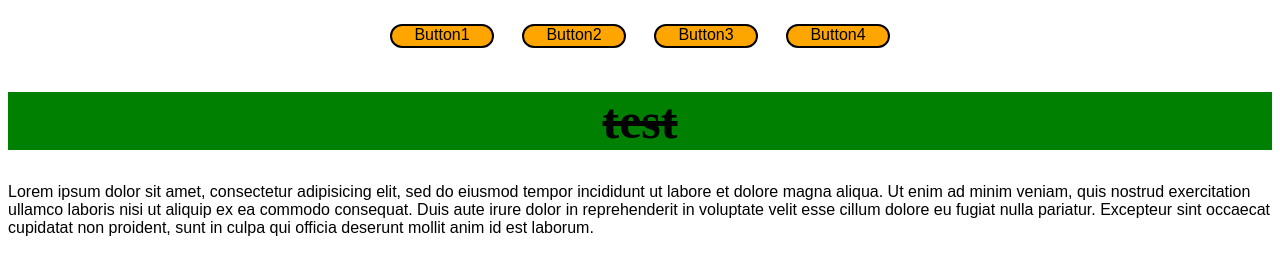
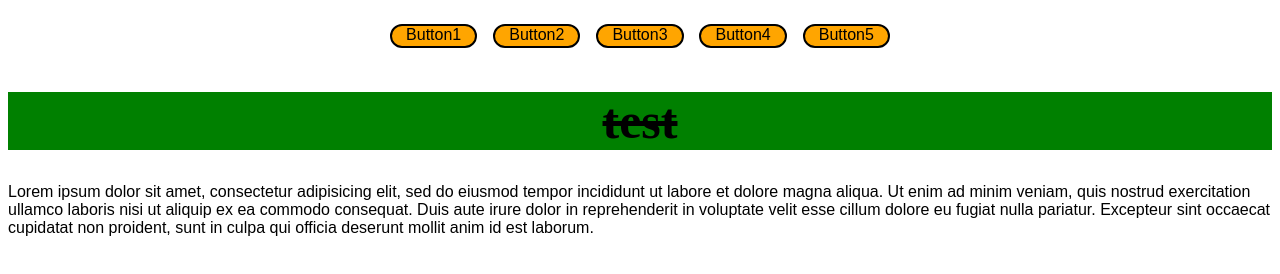
Before and after one commit to DmitryLuzko/sass-and-gulp, a website: page index.html in a window 1280 px wide. Drawn offline with Linux system fonts and the light colour scheme.

Commit message:
add header

```diff
--- a/app/sass/style.scss
+++ b/app/sass/style.scss
@@ -21,7 +21,7 @@ header {
   justify-content: space-between;
    p {
      background-color: orange;
-     width: $width/5;
+     width: $width/6;
      text-align: center;
      border: 2px solid black;
      border-radius: 15px;
--- a/index.html
+++ b/index.html
@@ -11,6 +11,7 @@
       <p>Button2</p>
       <p>Button3</p>
       <p>Button4</p>
+      <p>Button5</p>
     </header>
     <h1 class="test">test</h1>
     <p>Lorem ipsum dolor sit amet, consectetur adipisicing elit, sed do eiusmod tempor incididunt ut labore et dolore magna aliqua. Ut enim ad minim veniam, quis nostrud exercitation ullamco laboris nisi ut aliquip ex ea commodo consequat. Duis aute irure dolor in reprehenderit in voluptate velit esse cillum dolore eu fugiat nulla pariatur. Excepteur sint occaecat cupidatat non proident, sunt in culpa qui officia deserunt mollit anim id est laborum.</p>
```
Also changed, not shown: app/css/style.css.
